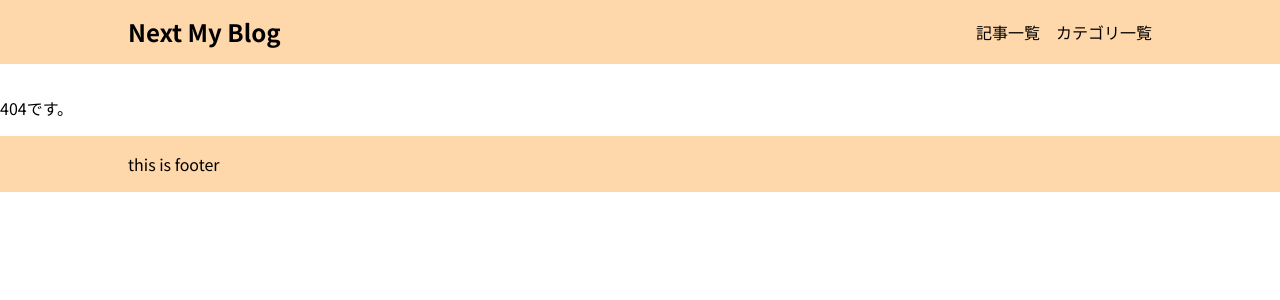
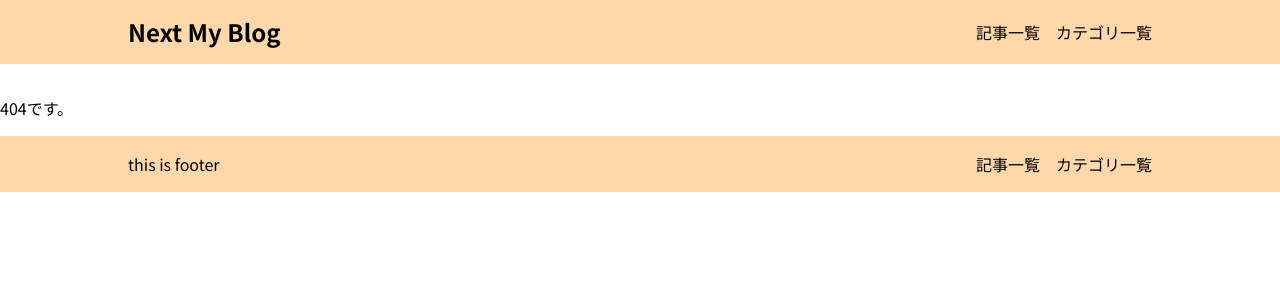
Before and after one commit to Joex13/next-my-blog, a Next.js app: page /404 in a window 1280 px wide. Shown: the top 300 px of the page. Built offline with nearby package versions, Linux system fonts and the light colour scheme.

Commit message:
refactor: footerにベタ書き

```diff
--- a/src/components/Base/Footer/index.tsx
+++ b/src/components/Base/Footer/index.tsx
@@ -1,5 +1,6 @@
 import { useSelector } from 'react-redux';
 import { TextBox } from '@/components/Base';
+import Link from 'next/link';
 
 function Footer() {
   const isDarkMode = useSelector((state: any) => state.darkMode.isDarkMode);
@@ -7,6 +8,16 @@ function Footer() {
     <footer className="p-4 mt-4 bg-orange-200">
       <div className="flex justify-between max-w-screen-lg mx-auto">
         <TextBox>this is footer</TextBox>
+        <nav className="my-auto">
+          <ul className="flex gap-4">
+            <li>
+              <Link href="/articles/1">記事一覧</Link>
+            </li>
+            <li>
+              <Link href="/categories">カテゴリ一覧</Link>
+            </li>
+          </ul>
+        </nav>
       </div>
     </footer>
   );
```
